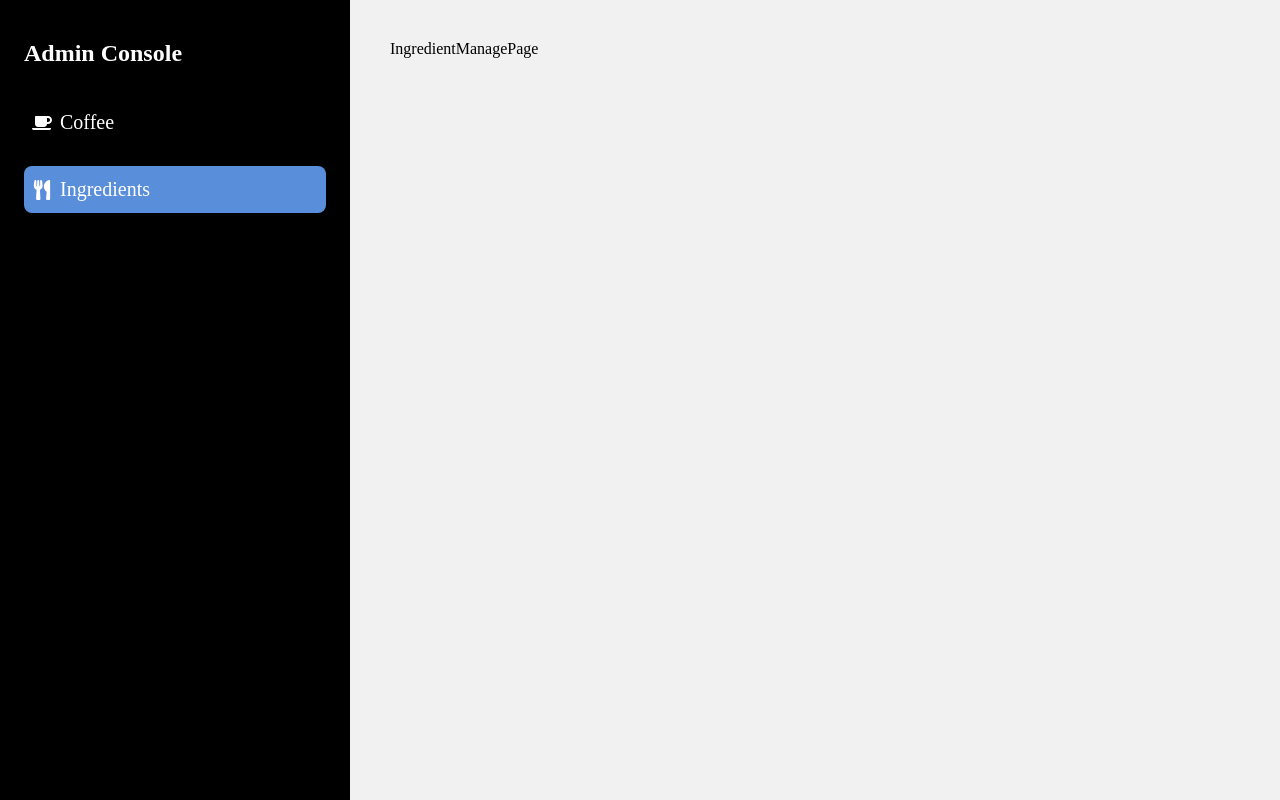
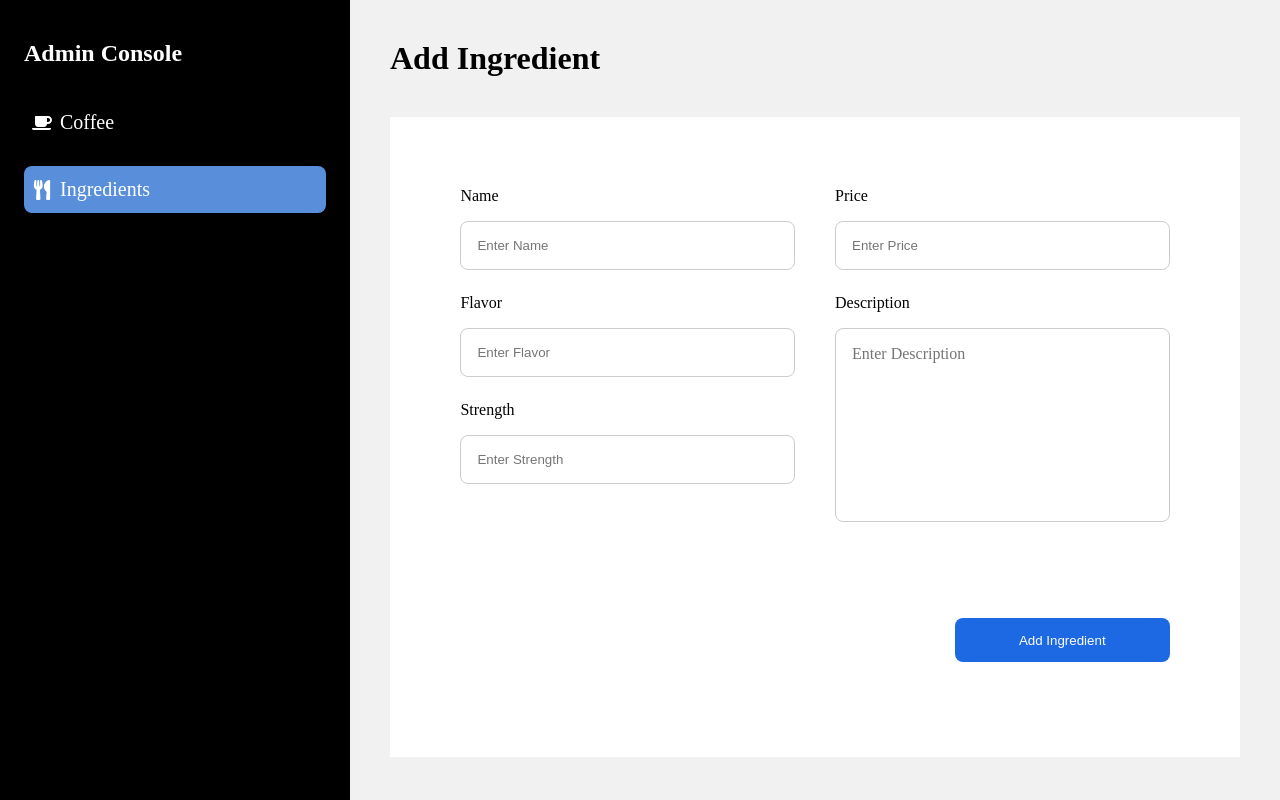
Before and after one commit to LevaniBulatsashvili/Craft-Coffee-Shop-Admin-Group-1, a React (Vite) app: page /ingredient/manage in a window 1280 px wide. Built offline with nearby package versions, Linux system fonts and the light colour scheme; no server answers.

Commit message:
feat: add ingredient-manage-page

```diff
--- a/src/features/coffee-manage/validations/validateDropdown.js
+++ /dev/null
@@ -1,5 +0,0 @@
-export default function validateArray(arr) {
-  if (Array.isArray(arr) && arr.length === 0) return "cannot be empty!";
-
-  return null;
-}
--- /dev/null
+++ b/src/features/ingredient-manage/components/Form/Form.jsx
@@ -0,0 +1,144 @@
+import styles from "./styles/Form.module.css";
+import { useEffect, useRef, useState } from "react";
+import { useNavigate } from "react-router-dom";
+import useRequest from "../../../../hooks/useRequest";
+import { useCoffeeContext } from "../../../../contexts/CoffeeContext";
+import Input from "../../../../components/Input";
+import TextareaInput from "../../../../components/TextareaInput";
+import Control from "../../../../components/Control";
+import validateText from "../../../../validations/validateText";
+import validateNumber from "../../../../validations/validateNumber";
+import validateTextarea from "../../../../validations/validateTextaria";
+
+function Form({ ingredientId }) {
+  const navigate = useNavigate();
+  const { sendRequest } = useRequest();
+  const [ingredient, setIngredient] = useState(null);
+  const { findIngredient, addIngredient, editIngredient, deleteIngredient } =
+    useCoffeeContext();
+
+  const nameRef = useRef(null);
+  const flavorRef = useRef(null);
+  const strengthRef = useRef(null);
+  const priceRef = useRef(null);
+  const descriptionRef = useRef(null);
+  const [errors, setErrors] = useState({
+    name: null,
+    flavor: null,
+    strength: null,
+    price: null,
+    description: null,
+  });
+  //
+  useEffect(() => {
+    if (ingredientId) {
+      const ingredientToEdit = findIngredient(ingredientId);
+      ingredientToEdit
+        ? setIngredient(ingredientToEdit)
+        : navigate("/ingredient/manage");
+    }
+  }, []);
+
+  const onSubmit = (e) => {
+    e.preventDefault();
+
+    const nameErr = validateText(nameRef.current.value);
+    const flavorErr = validateText(flavorRef.current.value);
+    const strengthErr = validateText(strengthRef.current.value);
+    const priceErr = validateNumber(priceRef.current.value);
+    const descriptionErr = validateTextarea(descriptionRef.current.value);
+
+    if (nameErr || flavorErr || strengthErr || priceErr || descriptionErr)
+      return setErrors({
+        name: nameErr,
+        flavor: flavorErr,
+        strength: strengthErr,
+        price: priceErr,
+        description: descriptionErr,
+      });
+
+    const ingredient = {
+      name: nameRef.current.value,
+      flavor: flavorRef.current.value,
+      strength: strengthRef.current.value,
+      price: priceRef.current.value,
+      description: descriptionRef.current.value,
+    };
+
+    if (!ingredientId) {
+      sendRequest("https://crudapi.co.uk/api/v1/ingredients", "POST", [
+        ingredient,
+      ]);
+      // addIngredient(ingredient); wont work properly since _uuid wont be available
+    } else {
+      ingredient._uuid = ingredientId;
+      sendRequest(
+        `https://crudapi.co.uk/api/v1/ingredients/${ingredientId}`,
+        "PUT",
+        ingredient
+      );
+      editIngredient(ingredient); // wont be the true ingredient data since its missing alot of keys given by the backend
+    }
+
+    navigate("/ingredient");
+  };
+
+  const onIngredientDelete = (ingredientId) => {
+    sendRequest(
+      `https://crudapi.co.uk/api/v1/ingredients/${ingredientId}`,
+      "DELETE"
+    );
+    deleteIngredient(ingredientId);
+    navigate("/ingredient");
+  };
+
+  return (
+    <form className={styles["form"]} onSubmit={onSubmit}>
+      <div>
+        <div>
+          <Input
+            name="name"
+            inputRef={nameRef}
+            defaultValue={ingredient && ingredient.name}
+            error={errors.name}
+          />
+          <Input
+            name="flavor"
+            inputRef={flavorRef}
+            defaultValue={ingredient && ingredient.flavor}
+            error={errors.flavor}
+          />
+          <Input
+            name="strength"
+            inputRef={strengthRef}
+            defaultValue={ingredient && ingredient.strength}
+            error={errors.strength}
+          />
+        </div>
+
+        <div>
+          <Input
+            name="price"
+            type="number"
+            inputRef={priceRef}
+            defaultValue={ingredient && ingredient.price}
+            error={errors.price}
+          />
+          <TextareaInput
+            name="description"
+            defaultValue={ingredient && ingredient.description}
+            textareaRef={descriptionRef}
+            error={errors.description}
+          />
+        </div>
+      </div>
+      <Control
+        itemId={ingredientId}
+        onDelete={onIngredientDelete}
+        name="ingredient"
+      />
+    </form>
+  );
+}
+
+export default Form;
--- /dev/null
+++ b/src/features/ingredient-manage/components/Form/styles/Form.module.css
@@ -0,0 +1,13 @@
+.form {
+  height: 80dvh;
+  display: flex;
+  flex-direction: column;
+  background-color: #ffffff;
+  padding: 4.4rem;
+}
+
+.form > div:first-child {
+  display: grid;
+  grid-template-columns: 1fr 1fr;
+  gap: 2.5rem;
+}
--- a/src/pages/IngredientManagePage.jsx
+++ b/src/pages/IngredientManagePage.jsx
@@ -1,9 +1,20 @@
+import styles from "./styles/IngredientManagePage.module.css";
+import Form from "../features/ingredient-manage/components/Form/Form";
+import { useLocation } from "react-router-dom";
 import PageContainer from "../layouts/PageContainer";
 
 function IngredientManagePage() {
+  const location = useLocation();
+  const queryParams = new URLSearchParams(location.search);
+  const ingredientId = queryParams.get("id");
+
   return (
     <PageContainer>
-      <div>IngredientManagePage</div>
+      <div className={styles["ingredient-manage"]}>
+        <h1>{ingredientId ? "edit" : "add"} ingredient</h1>
+
+        <Form ingredientId={ingredientId} />
+      </div>
     </PageContainer>
   );
 }
--- /dev/null
+++ b/src/pages/styles/IngredientManagePage.module.css
@@ -0,0 +1,4 @@
+.ingredient-manage > h1 {
+  text-transform: capitalize;
+  margin-bottom: 2.5rem;
+}
```
Also changed, not shown: src/features/coffee-manage/validations/validateNumber.js (deleted, +0 -9 lines), src/features/coffee-manage/validations/validateText.js (deleted, +0 -9 lines), src/features/coffee-manage/validations/validateTextaria.js (deleted, +0 -9 lines).
